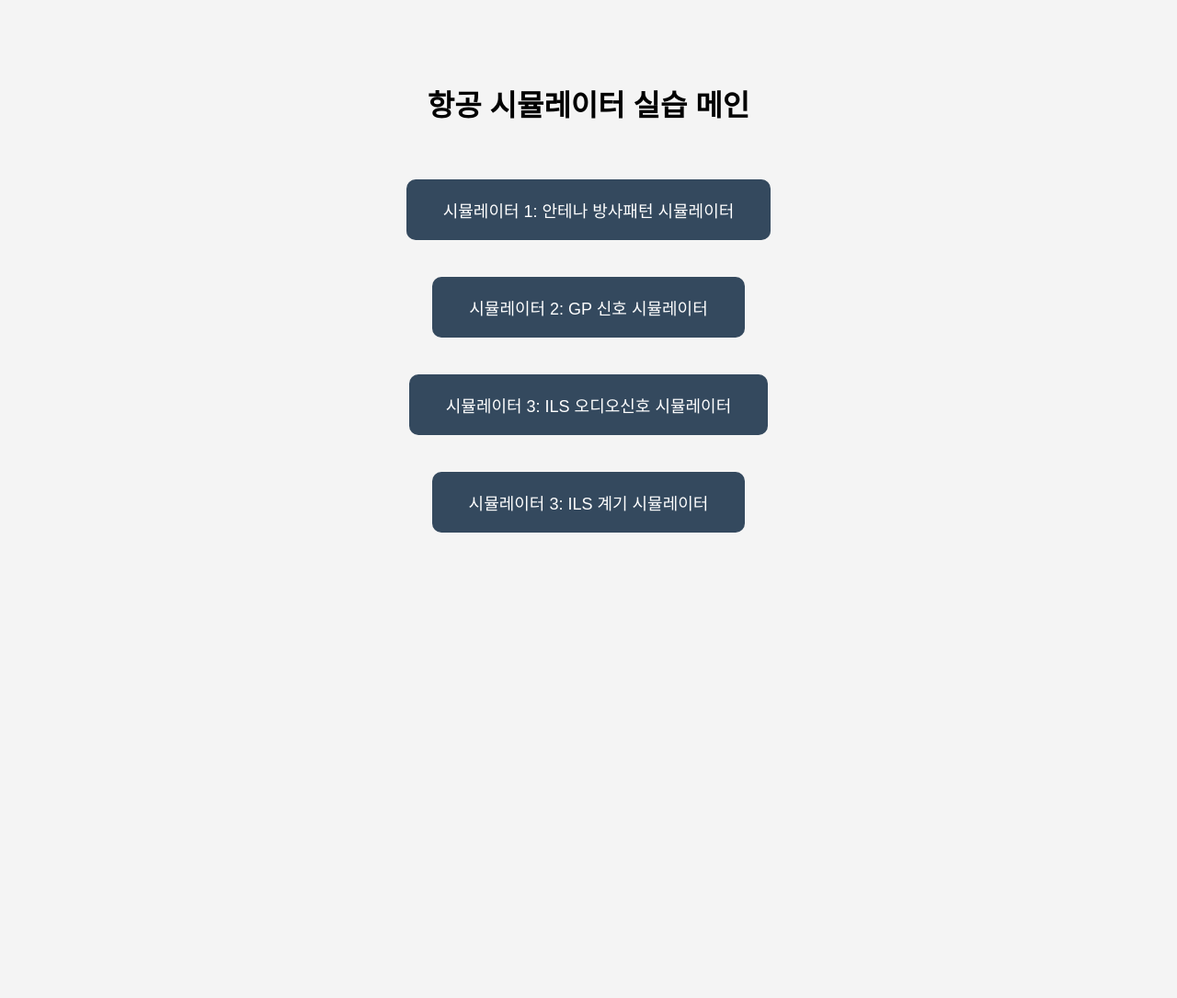
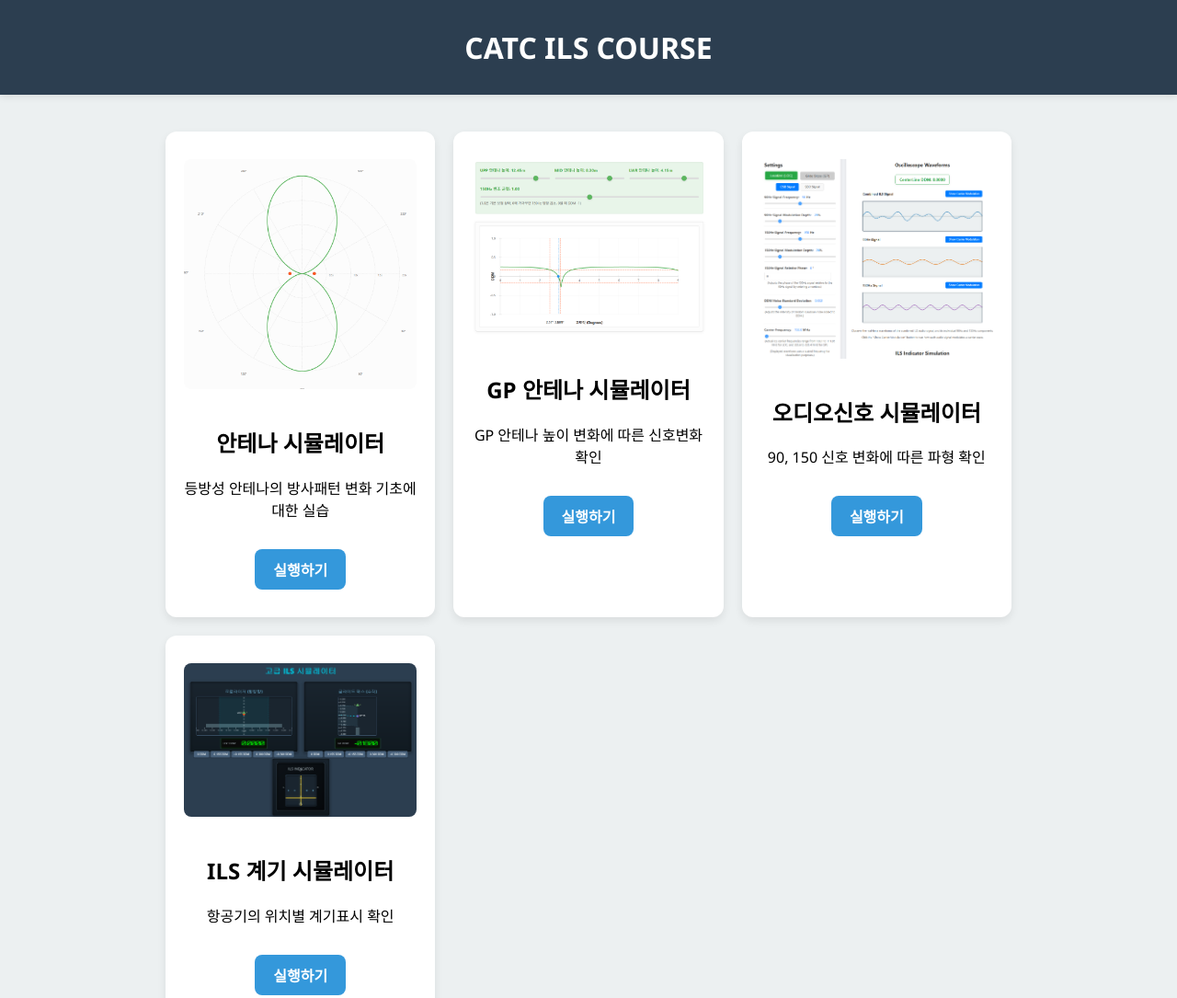
Before and after one commit to Sonwooram/ILS-SIM, a plain HTML site: page index.html in a window 1280 px wide. Shown: the top 1085 px of the page at 92% size. Before the commit the page ends 800 px from the top, so only its background shows below. Drawn offline with Linux system fonts and the light colour scheme.

Commit message:
Update index.html

```diff
--- a/index.html
+++ b/index.html
@@ -5,39 +5,114 @@
   <title>항공 시뮬레이터 메인</title>
   <style>
     body {
-      font-family: sans-serif;
-      background: #f4f4f4;
+      margin: 0;
+      padding: 0;
+      font-family: 'Segoe UI', sans-serif;
+      background: #ecf0f1;
+      display: flex;
+      flex-direction: column;
+      align-items: center;
+      min-height: 100vh;
+    }
+
+    header {
+      background-color: #2c3e50;
+      color: white;
+      width: 100%;
+      padding: 30px 0;
       text-align: center;
-      padding: 60px;
+      box-shadow: 0 2px 8px rgba(0,0,0,0.1);
     }
+
     h1 {
-      margin-bottom: 40px;
+      margin: 0;
+      font-size: 32px;
     }
-    .sim-button {
+
+    .sim-grid {
+      display: grid;
+      grid-template-columns: repeat(auto-fit, minmax(280px, 1fr));
+      gap: 20px;
+      padding: 40px;
+      width: 100%;
+      max-width: 1000px;
+      box-sizing: border-box;
+    }
+
+    .sim-card {
+      background: white;
+      padding: 30px 20px;
+      border-radius: 12px;
+      box-shadow: 0 4px 10px rgba(0,0,0,0.08);
+      text-align: center;
+      transition: transform 0.3s;
+    }
+
+    .sim-card:hover {
+      transform: translateY(-5px);
+    }
+
+    .sim-card img {
+      width: 100%;
+      height: auto;
+      border-radius: 8px;
+      margin-bottom: 15px;
+    }
+
+    .sim-card a {
       display: inline-block;
-      margin: 20px;
-      padding: 20px 40px;
-      font-size: 18px;
-      background-color: #34495e;
+      margin-top: 15px;
+      padding: 10px 20px;
+      background-color: #3498db;
       color: white;
-      border: none;
-      border-radius: 10px;
       text-decoration: none;
+      font-weight: bold;
+      border-radius: 8px;
       transition: background-color 0.3s;
     }
-    .sim-button:hover {
-      background-color: #1abc9c;
+
+    .sim-card a:hover {
+      background-color: #2980b9;
     }
   </style>
 </head>
 <body>
 
-  <h1>항공 시뮬레이터 실습 메인</h1>
+  <header>
+    <h1>CATC ILS COURSE</h1>
+  </header>
 
-  <a class="sim-button" href="ANTSIM.HTML">시뮬레이터 1: 안테나 방사패턴 시뮬레이터</a><br>
-  <a class="sim-button" href="GPSIM.html">시뮬레이터 2: GP 신호 시뮬레이터</a><br>
-  <a class="sim-button" href="ILSSIM1.HTML">시뮬레이터 3: ILS 오디오신호 시뮬레이터</a><br>
-  <a class="sim-button" href="ILSNEEDLESIM.HTML">시뮬레이터 3: ILS 계기 시뮬레이터</a><br>
+  <section class="sim-grid">
+
+    <div class="sim-card">
+      <img src="images/ant_thumb.png" alt="안테나 시뮬레이터 썸네일">
+      <h2>안테나 시뮬레이터</h2>
+      <p>등방성 안테나의 방사패턴 변화 기초에 대한 실습</p>
+      <a href="ANTSIM.HTML">실행하기</a>
+    </div>
+
+    <div class="sim-card">
+      <img src="images/gp_thumb.png" alt="GP 안테나 시뮬레이터 썸네일">
+      <h2>GP 안테나 시뮬레이터</h2>
+      <p>GP 안테나 높이 변화에 따른 신호변화 확인</p>
+      <a href="GPSIM.html">실행하기</a>
+    </div>
+
+    <div class="sim-card">
+      <img src="images/audio_thumb.png" alt="오디오 신호 시뮬레이터 썸네일">
+      <h2>오디오신호 시뮬레이터</h2>
+      <p>90, 150 신호 변화에 따른 파형 확인</p>
+      <a href="ILSSIM1.HTML">실행하기</a>
+    </div>
+
+    <div class="sim-card">
+      <img src="images/needle_thumb.png" alt="ILS 계기 시뮬레이터 썸네일">
+      <h2>ILS 계기 시뮬레이터</h2>
+      <p>항공기의 위치별 계기표시 확인</p>
+      <a href="ILSNEEDLESIM.HTML">실행하기</a>
+    </div>
+
+  </section>
 
 </body>
 </html>
```
